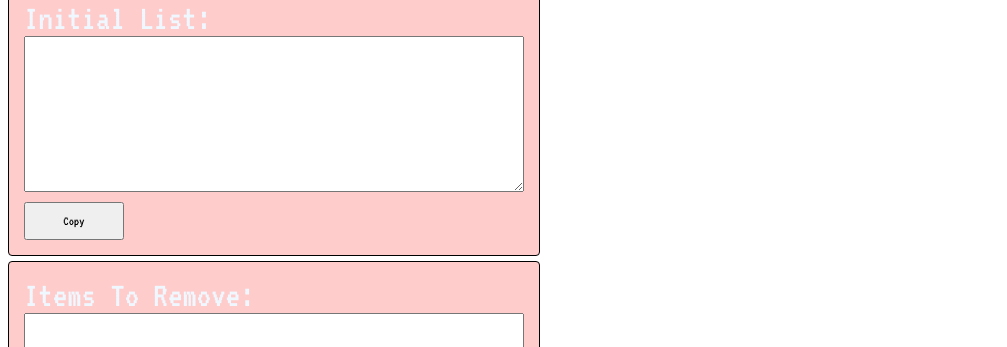
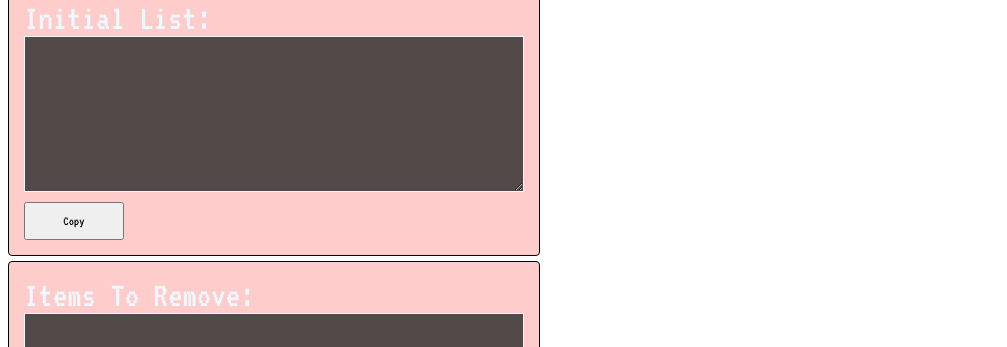
Before and after one commit to brianpgerson/filterizer3000, a plain HTML site: page index.html in a window 1280 px wide. Shown: the part 144-491 px from the top of the page, without its empty margins (0-1007 px from the left). Drawn offline with nearby package versions, Linux system fonts and the light colour scheme.

Commit message:
a color change

```diff
--- a/style.css
+++ b/style.css
@@ -27,6 +27,12 @@ h1 {
     margin-bottom: 5px;
     border-radius: 4px;
     border: 1px solid black;
+}
+
+textarea {
+    background-color: rgb(40,40,40,.8);
+    color: aliceblue;
+    border-color: aliceblue;
 }
 
 label {
```
